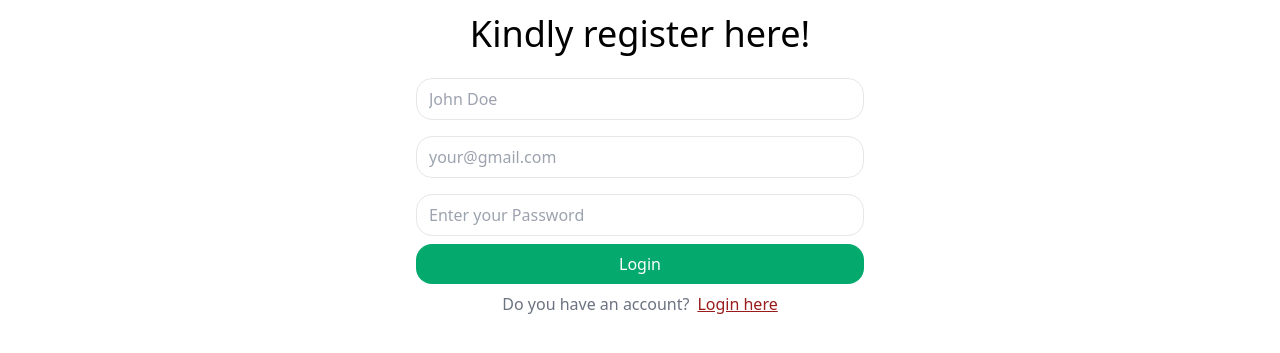
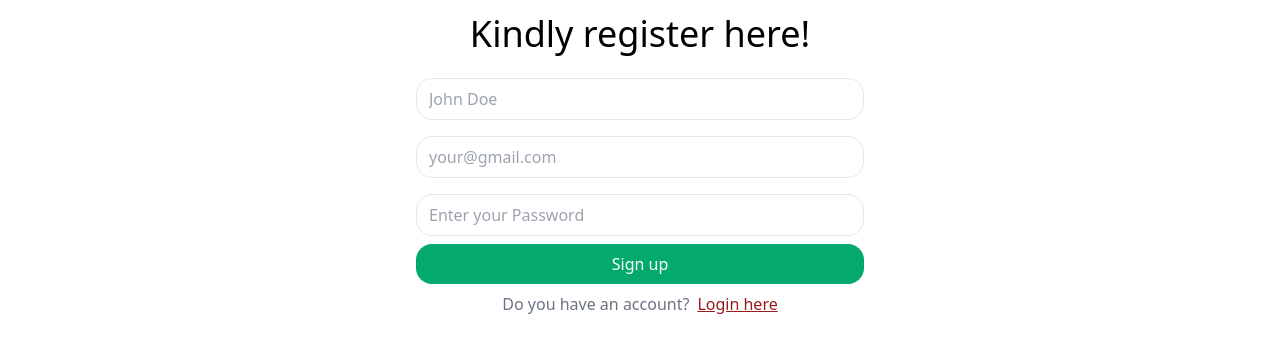
Before and after one commit to greatdaveo/deeairs-frontend, a React (Vite) app: page /register in a window 1280 px wide. Shown: the part 221-574 px from the top of the page. Built offline with nearby package versions, Linux system fonts and the light colour scheme.

Commit message:
Tested the Registration with the backend server

```diff
--- a/src/components/NavBar.jsx
+++ b/src/components/NavBar.jsx
@@ -5,7 +5,7 @@ const NavBar = () => {
   return (
     <div className="">
       <header className="flex justify-between">
-        <a href="" className="flex items-center gap-1">
+        <Link to={"/"} className="flex items-center gap-1">
           <svg
             xmlns="http://www.w3.org/2000/svg"
             fill="none"
@@ -21,7 +21,7 @@ const NavBar = () => {
             />
           </svg>
           <span className="font-bold text-xl">DeeAirs</span>
-        </a>
+        </Link>
 
         <div className="flex gap-2 border border-gray-300 rounded-full py-2 px-4 shadow-md shadow-gray-300">
           <div>Anywhere</div>
@@ -79,8 +79,6 @@ const NavBar = () => {
                 clipRule="evenodd"
               />
             </svg>
-
-
           </Link>
         </div>
       </header>
--- a/src/pages/RegisterPage.jsx
+++ b/src/pages/RegisterPage.jsx
@@ -1,16 +1,51 @@
 import React from "react";
 import { Link } from "react-router-dom";
+import { useState } from "react";
 
 const RegisterPage = () => {
+  const [name, setName] = useState("");
+  const [email, setEmail] = useState("");
+  const [password, setPassword] = useState("");
+
+  async function handleSubmit(e) {
+    e.preventDefault();
+    try {
+      const response = await fetch("http://localhost:4000/register", {
+        method: "POST",
+        body: JSON.stringify({ name, email, password }),
+        headers: { "Content-Type": "application/json" },
+      });
+
+      console.log(response);
+    } catch (err) {
+      console.log(err);
+    }
+  }
+
   return (
     <div className="mt-4 grow flex items-center justify-around">
       <div className="mb-20">
         <h1 className="text-4xl text-center mb-4">Kindly register here!</h1>
-        <form action="" className="max-w-md mx-auto">
-          <input type="text" placeholder="John Doe" />
-          <input type="email" placeholder="your@gmail.com" />
-          <input type="password" placeholder="Enter your Password" />
-          <button className="btn">Login</button>
+        <form onClick={handleSubmit} className="max-w-md mx-auto">
+          <input
+            type="text"
+            placeholder="John Doe"
+            value={name}
+            onChange={(e) => setName(e.target.value)}
+          />
+          <input
+            type="email"
+            placeholder="your@gmail.com"
+            value={email}
+            onChange={(e) => setEmail(e.target.value)}
+          />
+          <input
+            type="password"
+            placeholder="Enter your Password"
+            value={password}
+            onChange={(e) => setPassword(e.target.value)}
+          />
+          <button className="btn">Sign up</button>
           <div className="text-center py-2 text-gray-500">
             Do you have an account?
             <Link to={"/login"} className="underline text-red-800 ml-2">
```
